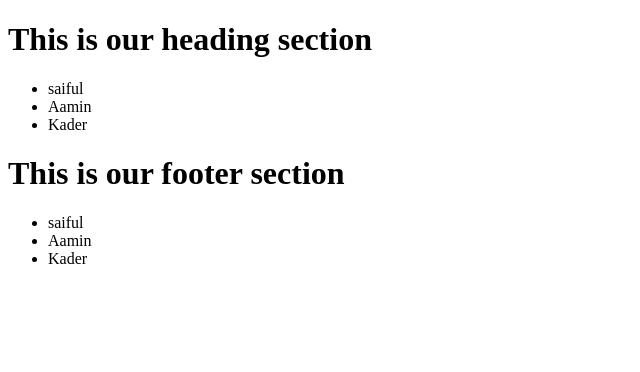
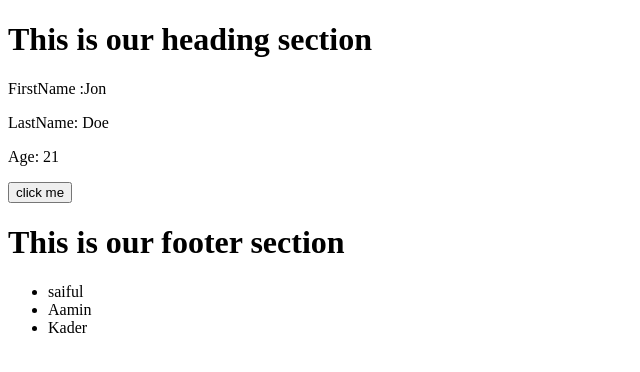
Before and after one commit to meraz007/Learn-Vue, a Vue app in the folder component_practice/: page / in a window 1280 px wide. Shown: the top 372 px of the page, without its empty margins (0-640 px from the left). Built offline with nearby package versions, Linux system fonts and the light colour scheme.

Commit message:
child to parent component emit

```diff
--- a/component_practice/package.json
+++ b/component_practice/package.json
@@ -32,7 +32,9 @@
     "parserOptions": {
       "parser": "babel-eslint"
     },
-    "rules": {}
+    "rules": {
+      "vue/no-multiple-template-root": "off"
+    }
   },
   "browserslist": [
     "> 1%",
--- a/component_practice/src/App.vue
+++ b/component_practice/src/App.vue
@@ -1,6 +1,13 @@
 <template>
   <div id="app">
-    <Header :myStudents="students"/>
+    <Header
+    :myStudents="students"
+    :firstName ="fName"
+    :LastName ="lName"
+    :age="myAge"
+    @updateValue ="fName = $event"
+
+    />
     <Footer :myStudents="students" />
   </div>
 </template>
@@ -13,12 +20,15 @@
   name: 'App',
   data(){
     return{
-      students:['saiful','Aamin','Kader']
+      students:['saiful','Aamin','Kader'],
+      fName:"Jon",
+      lName:"Doe",
+      myAge:21
     }
   },
   components: {
    Header,
-   Footer
+   Footer,
   }
 
 }
--- a/component_practice/src/components/header.vue
+++ b/component_practice/src/components/header.vue
@@ -1,15 +1,32 @@
 <template>
   <header>
       <h1>This is our heading section</h1>
-      <ul>
+      <!--<ul>
           <li v-for="stu in myStudents" :key="stu">{{ stu }}</li>
-      </ul>
+      </ul>-->
+      <div>
+          <p>FirstName :{{ firstName}}</p>
+          <p>LastName: {{ LastName}}</p>
+          <p>Age: {{age}}</p>
+          <button @click="updateName">click me</button>
+      </div>
   </header>
 </template>
 
 <script>
 export default {
-    props:['myStudents']
+
+    props:
+    {
+        firstName:String,
+        LastName :String,
+        age :Number
+    },
+    methods:{
+        updateName(){
+            this.$emit('updateValue','Saiful')
+        }
+    }
 
 }
 </script>
```
